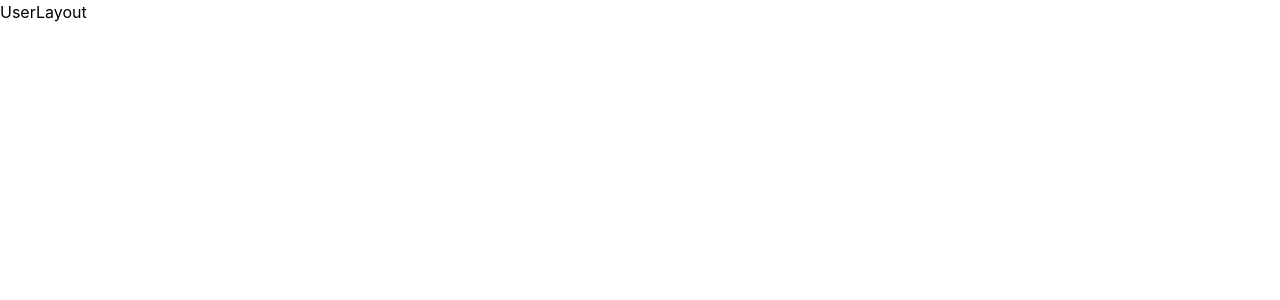
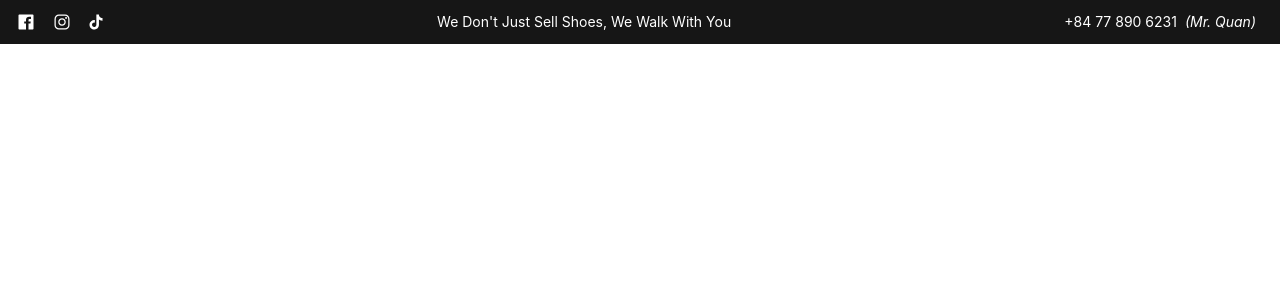
Before and after one commit to duyquan3112/reactjs-sneaker-ecommerce, a React (Vite) app in the folder frontend/: page / in a window 1280 px wide. Shown: the top 300 px of the page. Built offline with nearby package versions, Linux system fonts and the light colour scheme.

Commit message:
feat: ui topbar

```diff
--- /dev/null
+++ b/frontend/src/components/Common/Header.jsx
@@ -0,0 +1,13 @@
+import React from "react";
+import TopBar from "../Layouts/TopBar.jsx";
+
+function Header() {
+  return (
+    <div>
+      {/* TopBar */}
+      <TopBar />
+    </div>
+  );
+}
+
+export default Header;
--- /dev/null
+++ b/frontend/src/components/Layouts/TopBar.jsx
@@ -0,0 +1,34 @@
+import React from "react";
+import { IoLogoInstagram, IoLogoFacebook } from "react-icons/io";
+import { IoLogoTiktok } from "react-icons/io5";
+
+function TopBar() {
+  return (
+    <div className="bg-topbar-black text-white">
+      <div className="container mx-auto flex justify-between items-center py-3 px-4">
+        <div className="hidden md:flex items-center space-x-4">
+          <a href="#" className="hover:text-gray-300">
+            <IoLogoFacebook className="h-5 w-5" />
+          </a>
+          <a href="#" className="hover:text-gray-300">
+            <IoLogoInstagram className="h-5 w-5" />
+          </a>
+          <a href="#" className="hover:text-gray-300">
+            <IoLogoTiktok className="h-4 w-4" />
+          </a>
+        </div>
+        <div className="text-sm text-center flex-grow">
+          <span>We Don't Just Sell Shoes, We Walk With You</span>
+        </div>
+        <div className="hidden md:block text-sm">
+          <a href="tel:+84778906231" className="hover:text-gray-300 ">
+            +84 77 890 6231
+          </a>
+          <span className="mx-2 italic">(Mr. Quan)</span>
+        </div>
+      </div>
+    </div>
+  );
+}
+
+export default TopBar;
--- a/frontend/src/components/Layouts/UserLayout.jsx
+++ b/frontend/src/components/Layouts/UserLayout.jsx
@@ -1,7 +1,15 @@
 import React from "react";
+import Header from "../Common/Header.jsx";
 
-const UserLayout = () => {
-  return <div>UserLayout</div>;
-};
+function UserLayout() {
+  return (
+    <div>
+      {/* Header */}
+      <Header />
+      {/* Main */}
+      {/* Footer */}
+    </div>
+  );
+}
 
 export default UserLayout;
--- a/frontend/tailwind.config.js
+++ b/frontend/tailwind.config.js
@@ -6,6 +6,9 @@ export default {
       fontFamily: {
         title: ['"Poppins"', "sans-serif"],
       },
+      colors: {
+        "topbar-black": "#161616",
+      },
     },
   },
   plugins: [],
```
Also changed, not shown: 1 other file (tests, documents, lock files or other folders).
